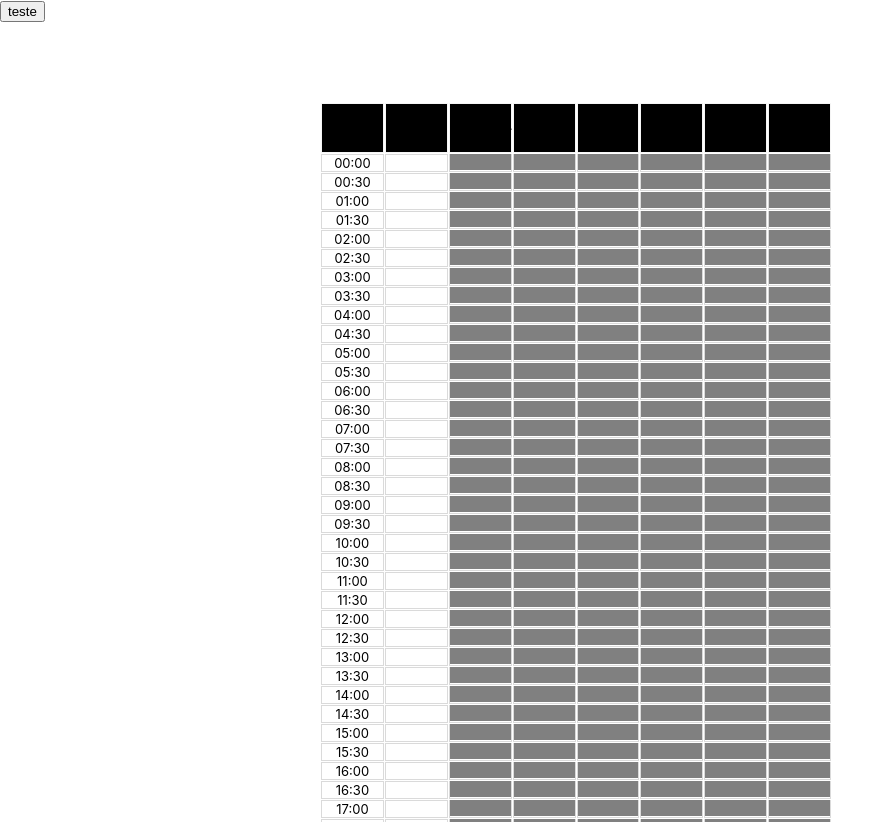
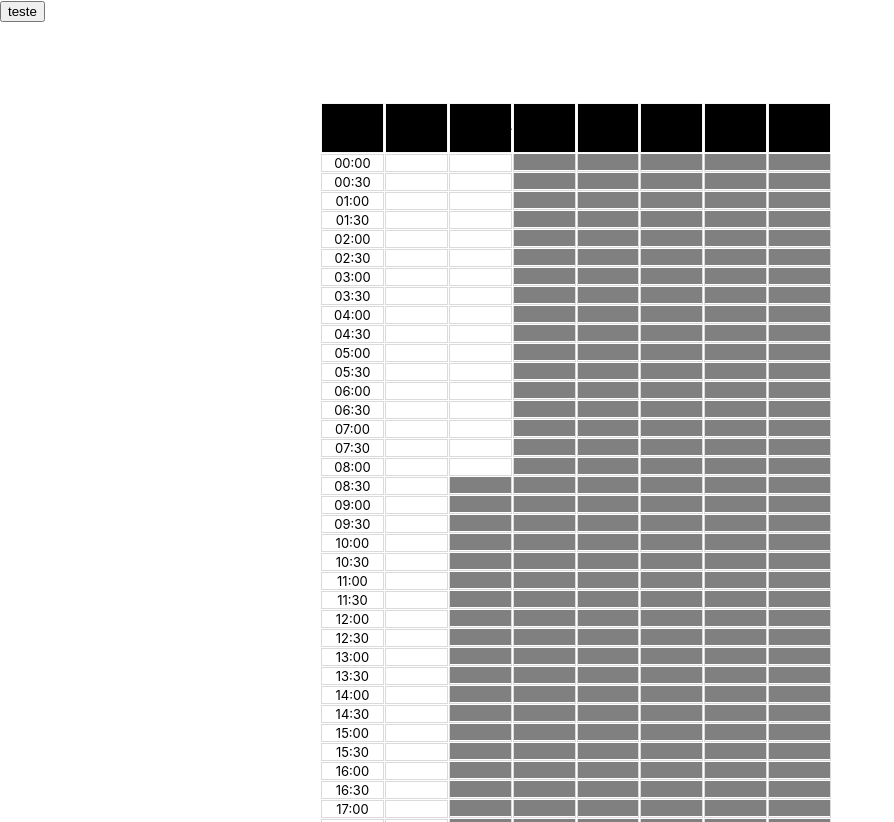
Before and after one commit to GMODias/frontend-legados-hackathon-project, a React (Create React App) app: page / in a window 1280 px wide. Shown: the whole page, without its empty margins (0-894 px from the left). Built offline with nearby package versions, Linux system fonts and the light colour scheme.

Commit message:
[PT-BR]Ajuste nos horarios bloqueados. [EN] Blocked time adjust.

```diff
--- a/src/components/Table/Table.js
+++ b/src/components/Table/Table.js
@@ -57,6 +57,13 @@ const [dataToSend, setDataToSend] = useState([]);
     setDateInfo(newdateInfo);
   };
 
+  const removeDay = (time) =>{
+    const timeData = time.split(':');
+    const dayDifference = Number(timeData[0]) - 24;
+    const removedTime = dayDifference > 0 ? `${lenTwo(dayDifference)}:${timeData[1]}` : '00:00';
+    return removedTime;
+  };
+
   const btnTimeClick = ({target}) => {
     const scheduleClickAction = {
       'greenlane': () => {
@@ -80,7 +87,8 @@ const [dataToSend, setDataToSend] = useState([]);
     if (j === 0) return scheduleTimes[i];
     const id = JSON.stringify({time: scheduleTimes[i],date: dateInfo[j-1].monthDay});
     const cellStatus = 2 + confirmedMock.includes(id) * 4 + teachingAvaiabilityMock.includes(id) * 8
-      + (timeNow > scheduleTimes[i] && j === 1) * 16;
+      + ((timeNow > scheduleTimes[i] && j === 1)
+      || (removeDay(timeNow) > scheduleTimes[i] && j === 2)) * 16;
         return (
       <button
         id={id}
```
